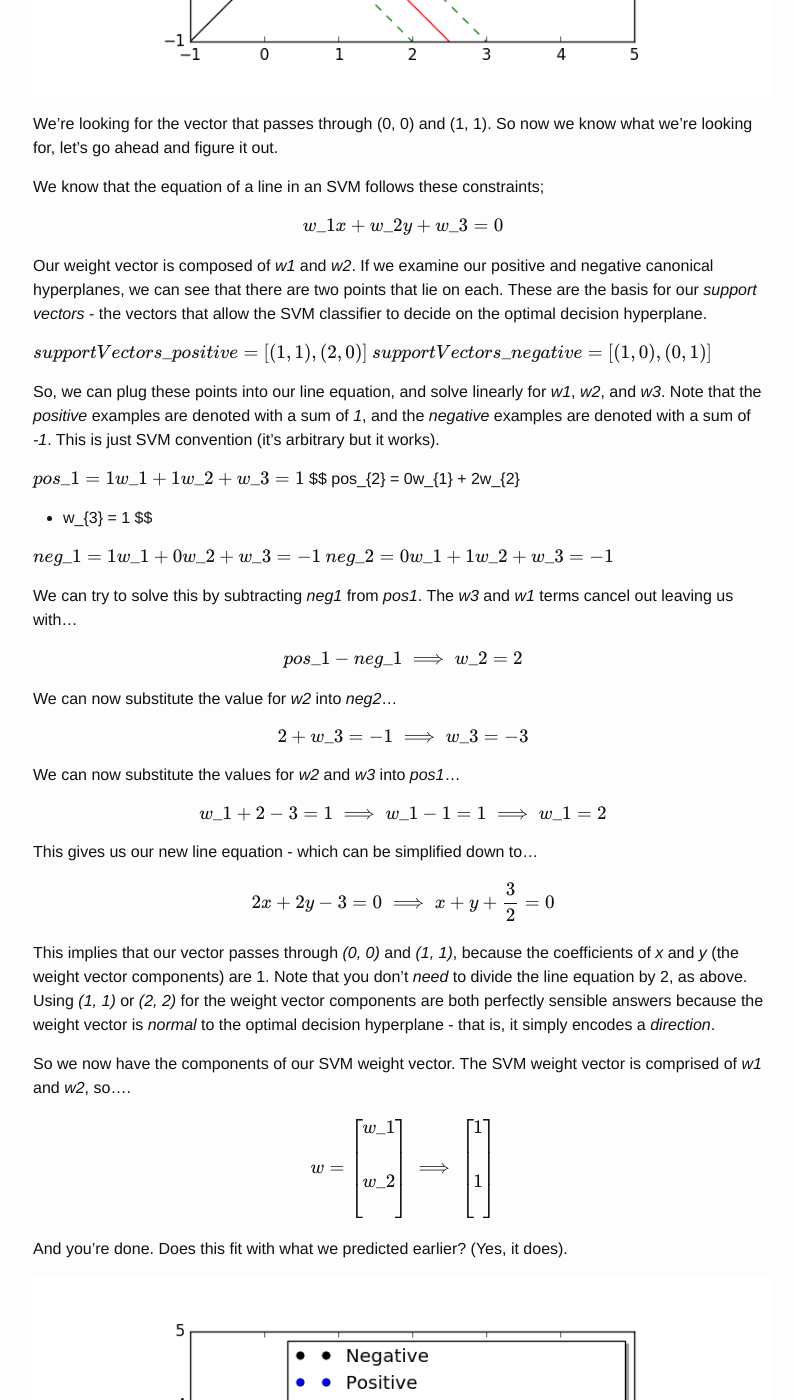
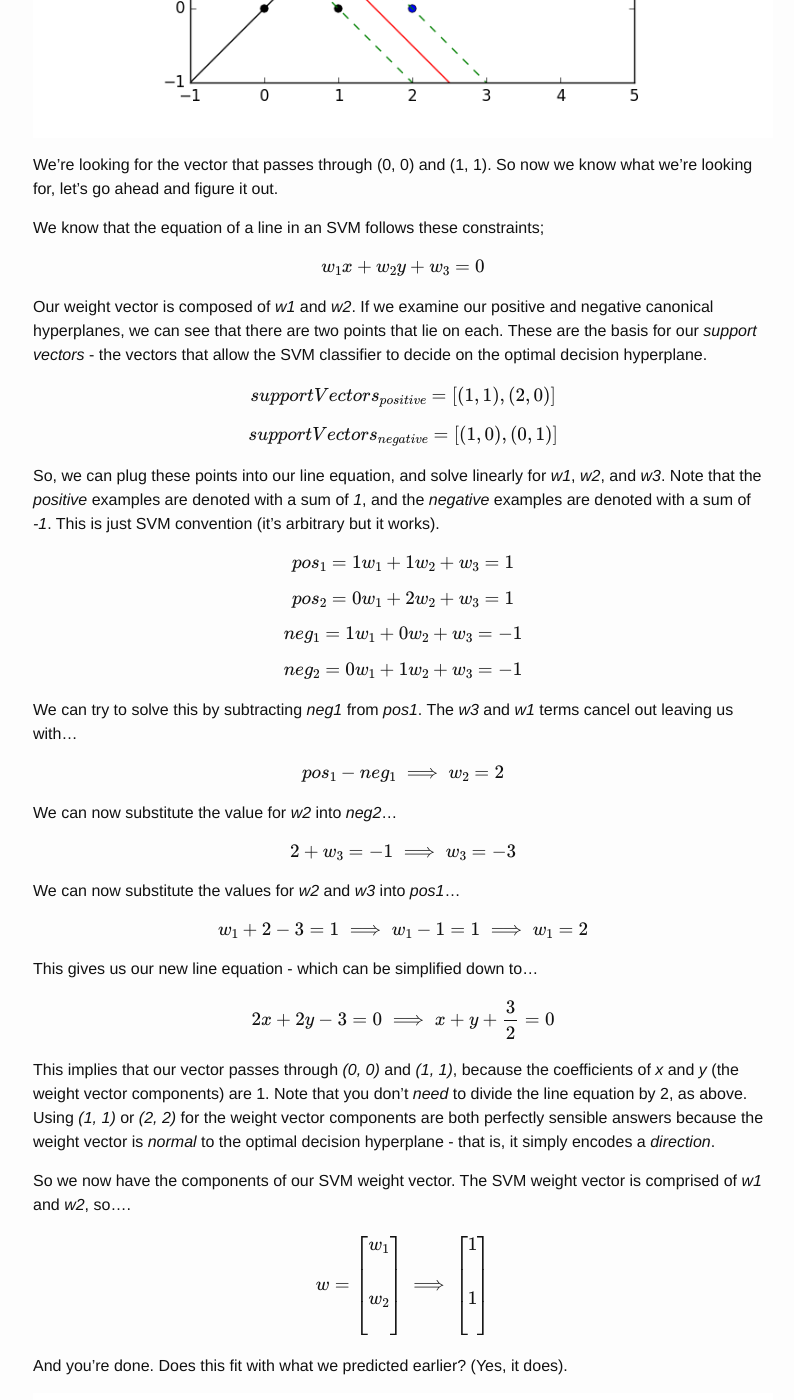
Before and after one commit to charlienewey/blog.newey.me, a Jekyll site: the page built from _posts/2016-01-11-manually-calculating-an-svms-support-vectors.md, in a window 1280 px wide and 1400 px high, scrolled down 2518 px. Shown: the whole window, without its empty margins (237-1031 px from the left). Built offline with Jekyll 4.4.1, drawn with Linux system fonts in a browser that asks for light colours; formulas are drawn with MathJax 3.

```diff
--- a/_posts/2016-01-11-manually-calculating-an-svms-support-vectors.md
+++ b/_posts/2016-01-11-manually-calculating-an-svms-support-vectors.md
@@ -9,9 +9,9 @@ and [support vector
 machine](https://en.wikipedia.org/wiki/Support_vector_machine) concepts.
 
 Let's say that we have two sets of points, each corresponding to a different
-class. Let's call these classes *positive* and *negative* (but really they
-could be any binary class - *pink*, or *not pink*, *cucumber* or *not
-cucumber*, and so on).
+class. Let's call these classes *positive* and *negative* (but really they could
+be any binary class - *pink*, or *not pink*, *cucumber* or *not cucumber*, and
+so on).
 
 <!-- more -->
 
@@ -21,20 +21,24 @@ that your data is separable by a
 
 So, let's make up some input data:
 
-$$ positive = [(1, 1), (2, 2), (2, 0)] $$ $$ negative = [(0, 0), (1, 0), (0,
-1)] $$
+$$
+positive = [(1, 1), (2, 2), (2, 0)]
+$$
+
+$$
+negative = [(0, 0), (1, 0), (0, 1)]
+$$
 
 Let's say that we want to train a support vector machine on these input classes
 and then determine the *weight vector* of the optimal decision hyperplane
-("optimal decision hyperplane" is SVM-speak for "the line that separates the
-two input classes with the biggest distance between them" - this will become
-clear in a minute). The *weight vector* is simply a vector perpendicular to the
+("optimal decision hyperplane" is SVM-speak for "the line that separates the two
+input classes with the biggest distance between them" - this will become clear
+in a minute). The *weight vector* is simply a vector perpendicular to the
 optimal decision hyperplane.
 
 Let's plot our points.
 
-![A simple scatter plot of our
-classes.](/images/points-on-chart.png)
+![A simple scatter plot of our classes.](/images/points-on-chart.png)
 
 Are they linearly separable? (Yes, they are). Let's draw the positive and
 negative canonical hyperplanes, and then fit our optimal decision hyperplane.
@@ -59,58 +63,89 @@ know what we're looking for, let's go ahead and figure it out.
 
 We know that the equation of a line in an SVM follows these constraints;
 
-$$ w\_1 x + w\_2 y + w\_3 = 0 $$
+$$
+w_1 x + w_2 y + w_3 = 0
+$$
 
 Our weight vector is composed of *w1* and *w2*. If we examine our positive and
-negative canonical hyperplanes, we can see that there are two points that lie
-on each. These are the basis for our *support vectors* - the vectors that allow
-the SVM classifier to decide on the optimal decision hyperplane.
+negative canonical hyperplanes, we can see that there are two points that lie on
+each. These are the basis for our *support vectors* - the vectors that allow the
+SVM classifier to decide on the optimal decision hyperplane.
 
-$$ supportVectors\_{positive} = [(1, 1), (2, 0)] $$ $$
-supportVectors\_{negative} = [(1, 0), (0, 1)] $$
+$$
+supportVectors_{positive} = [(1, 1), (2, 0)]
+$$
+
+$$
+supportVectors_{negative} = [(1, 0), (0, 1)]
+$$
 
 So, we can plug these points into our line equation, and solve linearly for
 *w1*, *w2*, and *w3*. Note that the *positive* examples are denoted with a sum
-of *1*, and the *negative* examples are denoted with a sum of *-1*. This is
-just SVM convention (it's arbitrary but it works).
+of *1*, and the *negative* examples are denoted with a sum of *-1*. This is just
+SVM convention (it's arbitrary but it works).
 
-$$ pos\_{1} = 1w\_{1} + 1w\_{2} + w\_{3} = 1 $$ $$ pos\_{2} = 0w\_{1} + 2w\_{2}
-+ w\_{3} = 1 $$
+$$
+pos_{1} = 1w_{1} + 1w_{2} + w_{3} = 1
+$$
 
-$$ neg\_{1} = 1w\_{1} + 0w\_{2} + w\_{3} = -1 $$ $$ neg\_{2} = 0w\_{1} +
-1w\_{2} + w\_{3} = -1 $$
+$$
+pos_{2} = 0w_{1} + 2w_{2} + w_{3} = 1
+$$
+
+$$
+neg_{1} = 1w_{1} + 0w_{2} + w_{3} = -1
+$$
+
+$$
+neg_{2} = 0w_{1} + 1w_{2} + w_{3} = -1
+$$
 
 We can try to solve this by subtracting *neg1* from *pos1*. The *w3* and *w1*
 terms cancel out leaving us with...
 
-$$ pos\_{1} - neg\_{1} \implies w\_{2} = 2 $$
+$$
+pos_{1} - neg_{1} \implies w_{2} = 2
+$$
 
 We can now substitute the value for *w2* into *neg2*...
 
-$$ 2 + w\_{3} = -1 \implies w\_{3} = -3 $$
+$$
+2 + w_{3} = -1 \implies w_{3} = -3
+$$
 
 We can now substitute the values for *w2* and *w3* into *pos1*...
 
-$$ w\_{1} + 2 - 3 = 1 \implies w\_{1} - 1 = 1 \implies w\_{1} = 2 $$
+$$
+w_{1} + 2 - 3 = 1 \implies w_{1} - 1 = 1 \implies w_{1} = 2
+$$
 
 This gives us our new line equation - which can be simplified down to...
 
-$$ 2x + 2y - 3 = 0 \implies x + y + \frac{3}{2} = 0 $$
+$$
+2x + 2y - 3 = 0 \implies x + y + \frac{3}{2} = 0
+$$
 
 This implies that our vector passes through *(0, 0)* and *(1, 1)*, because the
 coefficients of *x* and *y* (the weight vector components) are 1. Note that you
 don't *need* to divide the line equation by 2, as above. Using *(1, 1)* or *(2,
-2)* for the weight vector components are both perfectly sensible answers
-because the weight vector is *normal* to the optimal decision hyperplane - that
-is, it simply encodes a *direction*.
+2)* for the weight vector components are both perfectly sensible answers because
+the weight vector is *normal* to the optimal decision hyperplane - that is, it
+simply encodes a *direction*.
 
-So we now have the components of our SVM weight vector. The SVM weight vector
-is comprised of *w1* and *w2*, so....
+So we now have the components of our SVM weight vector. The SVM weight vector is
+comprised of *w1* and *w2*, so....
 
-$$ w = \begin{bmatrix} w\_{1} \\\\ w\_{2} \\\\ \end{bmatrix} \implies
-\begin{bmatrix} 1 \\\\ 1 \\\\ \end{bmatrix} $$
+$$
+w =
+\begin{bmatrix}
+w_{1} \\\\ w_{2} \\\\
+\end{bmatrix} \implies
+\begin{bmatrix}
+1 \\\\ 1 \\\\
+\end{bmatrix}
+$$
 
 And you're done. Does this fit with what we predicted earlier? (Yes, it does).
 
-![Plot of the calculated weight
-vector.](/images/weight-vector-arrow.png)
+![Plot of the calculated weight vector.](/images/weight-vector-arrow.png)
```
